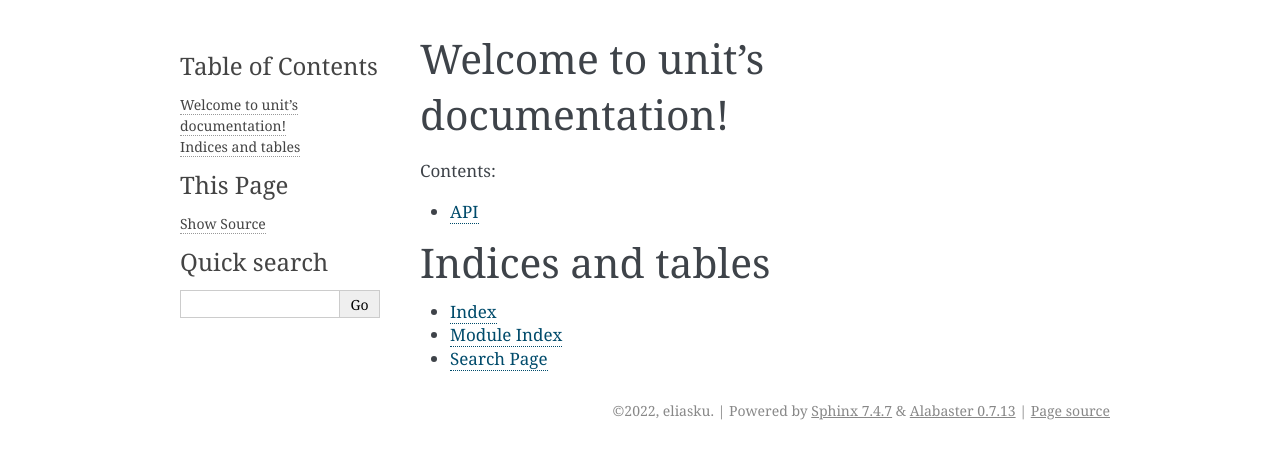
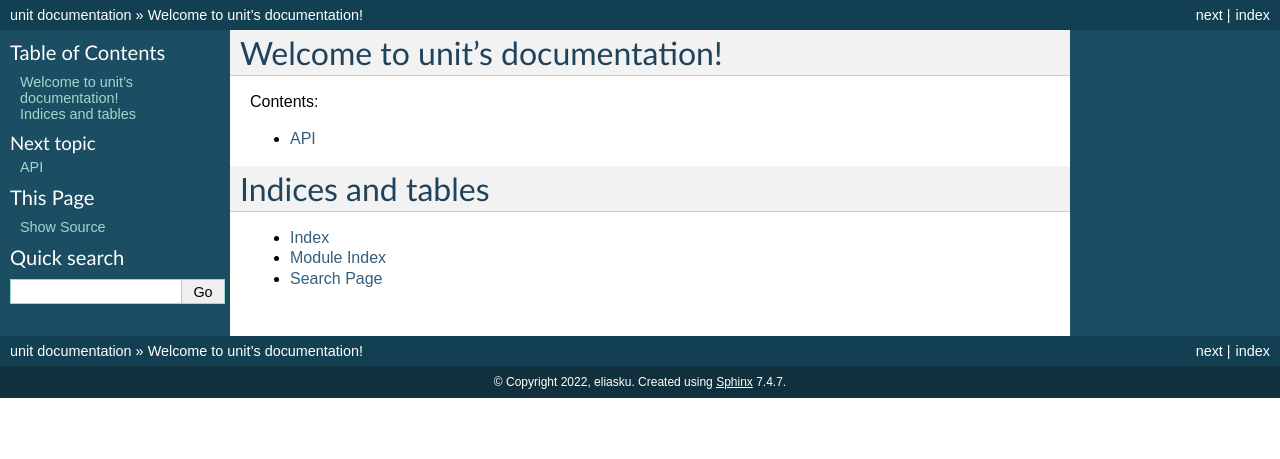
Before and after one commit to eliasku/unit, a Sphinx documentation site: the page built from docs/index.rst, in a window 1280 px wide. Shown: the top 459 px of the page. Built offline with Sphinx 7.4.7, drawn with Linux system fonts in a browser that asks for light colours.

Commit message:
docs style

```diff
--- a/docs/conf.py
+++ b/docs/conf.py
@@ -54,10 +54,13 @@ exclude_patterns = ['_build', 'Thumbs.db', '.DS_Store']
 
 # -- Options for HTML output -------------------------------------------------
 
+# The name of the Pygments (syntax highlighting) style to use.
+pygments_style = 'sphinx'
+
 # The theme to use for HTML and HTML Help pages.  See the documentation for
 # a list of builtin themes.
 #
-html_theme = 'alabaster'
+html_theme = 'default'
 
 # Add any paths that contain custom static files (such as style sheets) here,
 # relative to this directory. They are copied after the builtin static files,
```
Also changed, not shown: README.md (+2 -1 lines).
